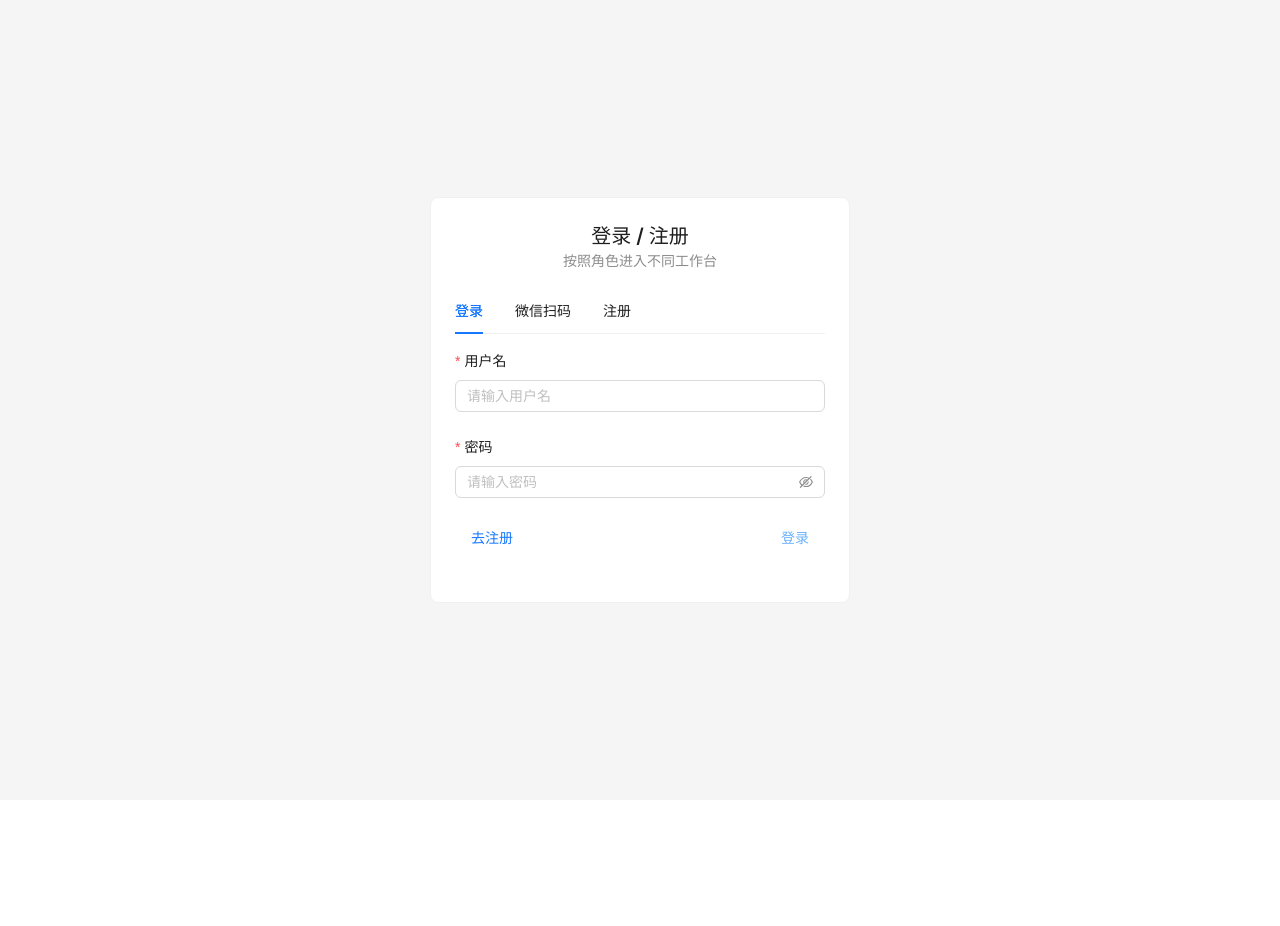
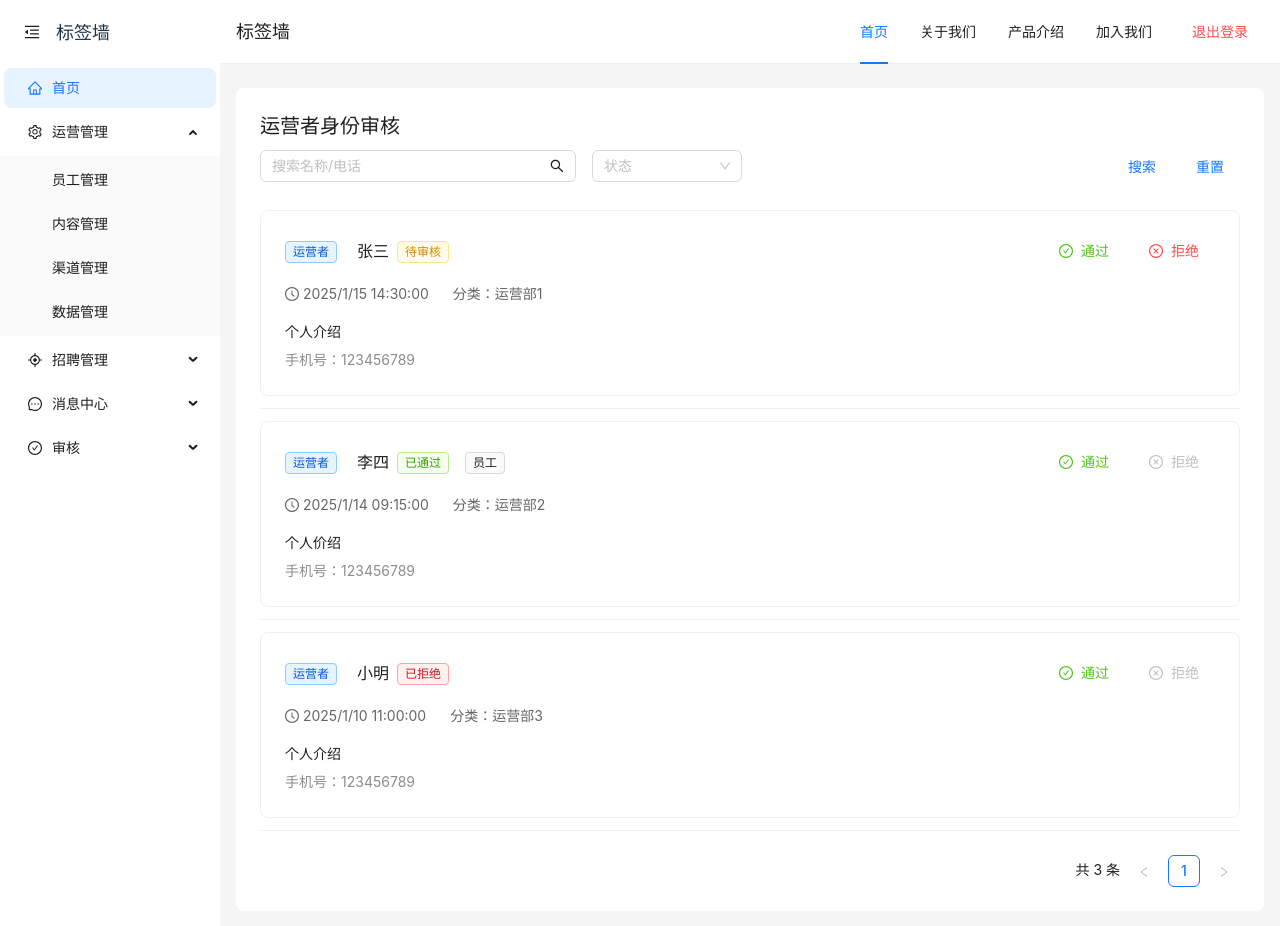
Before and after one commit to xiyangyanghemeiyangyang/adwall2, a React (Vite) app: page /page/manger/operator-audit in a window 1280 px wide. Before the commit this address led to /login. Shown: the top 926 px of the page. Before the commit the page ends 800 px from the top, so only its background shows below. Built offline with nearby package versions, Linux system fonts and the light colour scheme.

Commit message:
审核运营者功能的初步实现

```diff
--- /dev/null
+++ b/src/api/manger/operatorAudit.ts
@@ -0,0 +1,81 @@
+// src/api/operator/operatorAudit.ts
+export type AuditStatus = '待审核' | '已通过' | '已拒绝';
+
+export interface OperatorApplicant {
+  id: string;
+  name: string;            // 应用/用户名称
+  phone: string;           // 微信App ID
+     // Universal Link
+  submitTime: string;      // ISO 时间
+  category: string;        // 分类
+  desc: string;            // 简述
+  status: AuditStatus;
+  role?: '员工' | '管理员' | '访客'; // 审核通过后赋默认“员工”
+}
+
+let applicants: OperatorApplicant[] = [
+  {
+    id: 'OA20250001',
+    name: '张三',
+    phone: '123456789',
+
+    submitTime: '2025-01-15T14:30:00Z',
+    category: '运营部1',
+    desc: '个人介绍',
+    status: '待审核',
+  },
+  {
+    id: 'OA20250002',
+    name: '李四',
+    phone: '123456789',
+
+    submitTime: '2025-01-14T09:15:00Z',
+    category: '运营部2',
+    desc: '个人价绍',
+    status: '已通过',
+    role: '员工',
+  },
+  {
+    id: 'OA20250003',
+    name: '小明',
+    phone: '123456789',
+
+    submitTime: '2025-01-10T11:00:00Z',
+    category: '运营部3',
+    desc: '个人介绍',
+    status: '已拒绝',
+  },
+];
+
+const delay = <T,>(data: T, ms = 300) => new Promise<T>(r => setTimeout(() => r(data), ms));
+
+export const operatorAuditApi = {
+  async list(params: { page?: number; pageSize?: number; keyword?: string; status?: AuditStatus | '' } = {}) {
+    const { page = 1, pageSize = 10, keyword = '', status = '' } = params;
+    let list = applicants.slice();
+    if (keyword) {
+      const k = keyword.trim();
+      list = list.filter(x => x.name.includes(k) || x.phone.includes(k));
+    }
+    if (status) list = list.filter(x => x.status === status);
+    const total = list.length;
+    const data = list.slice((page - 1) * pageSize, page * pageSize);
+    return delay({ data, total, page, pageSize });
+  },
+
+  async approve(id: string) {
+    const one = applicants.find(a => a.id === id);
+    if (!one) return delay(false);
+    one.status = '已通过';
+    one.role = '员工'; // 默认角色
+    return delay(true);
+  },
+
+  async reject(id: string, reason?: string) {
+    const one = applicants.find(a => a.id === id);
+    if (!one) return delay(false);
+    one.status = '已拒绝';
+    // 可在真实接口中记录 reason
+    return delay(true);
+  },
+};
--- a/src/layouts/manger/MainLayout.tsx
+++ b/src/layouts/manger/MainLayout.tsx
@@ -118,7 +118,7 @@ const MainLayout = () => {
           label: '简历审核',
         },
         {
-          key: 'operaterid-audit',
+          key: 'operator-audit',
           label: '运营者身份审核',
         },
       ],
--- a/src/pages/manager/BJobManagement.tsx
+++ b/src/pages/manager/BJobManagement.tsx
@@ -368,7 +368,7 @@ const BJobManagement = () => {
               <div style={{ textAlign: 'right', marginTop: 12 }}>
                 <Space>
                   <Button onClick={() => handleReject(current)} danger icon={<CloseCircleOutlined />}>驳回</Button>
-                  <Button type="primary" onClick={() => handleApprove(current)} icon={<CheckCircleOutlined />}>通过</Button>
+                  <Button type="link" onClick={() => handleApprove(current)} icon={<CheckCircleOutlined />}>通过</Button>
                 </Space>
               </div>
             )}
--- /dev/null
+++ b/src/pages/manager/OperatorAudit.tsx
@@ -0,0 +1,177 @@
+// src/pages/manager/OperatorAudit.tsx
+import { useEffect, useState } from 'react';
+import { Card, List, Tag, Space, Button, Input, Select, Row, Col, Typography, message, Modal } from 'antd';
+import { CheckCircleOutlined, CloseCircleOutlined, SearchOutlined, ClockCircleOutlined } from '@ant-design/icons';
+import { operatorAuditApi, type OperatorApplicant, type AuditStatus } from '../../api/manger/operatorAudit';
+
+const { Title, Text } = Typography;
+const { Option } = Select;
+
+const statusColor: Record<AuditStatus, string> = {
+  '待审核': 'gold',
+  '已通过': 'green',
+  '已拒绝': 'red',
+};
+
+const OperatorAudit = () => {
+  const [loading, setLoading] = useState(false);
+  const [data, setData] = useState<OperatorApplicant[]>([]);
+  const [total, setTotal] = useState(0);
+  const [page, setPage] = useState(1);
+  const [pageSize] = useState(10);
+  const [keyword, setKeyword] = useState('');
+  const [status, setStatus] = useState<AuditStatus | ''>('');
+
+  const fetchList = async (toPage = page) => {
+    setLoading(true);
+    try {
+      const res = await operatorAuditApi.list({ page: toPage, pageSize, keyword, status });
+      setData(res.data);
+      setTotal(res.total);
+      setPage(res.page);
+    } finally {
+      setLoading(false);
+    }
+  };
+
+  useEffect(() => {
+    fetchList(1);
+    // eslint-disable-next-line react-hooks/exhaustive-deps
+  }, []);
+
+  const approve = async (record: OperatorApplicant) => {
+    const ok = await operatorAuditApi.approve(record.id);
+    if (ok) {
+      message.success('已通过，已为其分配默认角色：员工');
+      fetchList();
+    } else {
+      message.error('操作失败');
+    }
+  };
+
+  // 拒绝弹窗状态
+  const [rejectOpen, setRejectOpen] = useState(false);
+  const [rejectTarget, setRejectTarget] = useState<OperatorApplicant | null>(null);
+  const [rejectReason, setRejectReason] = useState('');
+
+  const openReject = (record: OperatorApplicant) => {
+    setRejectTarget(record);
+    setRejectReason('');
+    setRejectOpen(true);
+  };
+
+  const submitReject = async () => {
+    if (!rejectTarget) return;
+    const reason = rejectReason.trim();
+    if (!reason) return;
+    const ok = await operatorAuditApi.reject(rejectTarget.id, reason);
+    if (ok) {
+      message.success('已拒绝');
+      setRejectOpen(false);
+      setRejectTarget(null);
+      setRejectReason('');
+      fetchList();
+    } else {
+      message.error('操作失败');
+    }
+  };
+
+  return (
+    <div>
+      <Title level={4}>运营者身份审核</Title>
+
+      <Row gutter={[16, 16]} style={{ marginBottom: 16 }}>
+        <Col xs={24} sm={12} md={8}>
+          <Input
+            placeholder="搜索名称/电话"
+            allowClear
+            value={keyword}
+            onChange={(e) => setKeyword(e.target.value)}
+            onPressEnter={() => fetchList(1)}
+            suffix={<SearchOutlined onClick={() => fetchList(1)} />}
+          />
+        </Col>
+        <Col xs={24} sm={12} md={4}>
+          <Select placeholder="状态" allowClear value={status || undefined} onChange={(v) => setStatus((v || '') as AuditStatus | '')} style={{ width: '100%' }}>
+            <Option value="待审核">待审核</Option>
+            <Option value="已通过">已通过</Option>
+            <Option value="已拒绝">已拒绝</Option>
+          </Select>
+        </Col>
+        <Col xs={24} md={12} style={{ textAlign: 'right' }}>
+          <Space>
+            <Button type="link" onClick={() => fetchList(1)}>搜索</Button>
+            <Button type="link" onClick={() => { setKeyword(''); setStatus(''); fetchList(1); }}>重置</Button>
+          </Space>
+        </Col>
+      </Row>
+
+      <List
+        loading={loading}
+        itemLayout="vertical"
+        dataSource={data}
+        pagination={{
+          current: page,
+          pageSize,
+          total,
+          showSizeChanger: false,
+          onChange: (cp) => fetchList(cp),
+          showTotal: (t) => `共 ${t} 条`,
+        }}
+        renderItem={(item) => (
+          <List.Item>
+            <Card>
+              <Space direction="vertical" style={{ width: '100%' }} size="middle">
+                <Space align="center" size="large" style={{ justifyContent: 'space-between', width: '100%' }}>
+                  <Space align="center">
+                    <Tag color="blue" style={{ marginRight: 12 }}>运营者</Tag>
+                    <Title level={5} style={{ margin: 0 }}>{item.name}</Title>
+                    <Tag color={statusColor[item.status]}>{item.status}</Tag>
+                    {item.role && <Tag>{item.role}</Tag>}
+                  </Space>
+                  <Space>
+                    <Button type="link" style={{ color: '#52c41a' }} icon={<CheckCircleOutlined />} disabled={item.status !== '待审核'} onClick={() => approve(item)}>通过</Button>
+                    <Button type="link" danger icon={<CloseCircleOutlined />} disabled={item.status !== '待审核'} onClick={() => openReject(item)}>拒绝</Button>
+                  </Space>
+                </Space>
+
+                <Space style={{ color: '#666' }} size="large" wrap>
+                  <span><ClockCircleOutlined /> {new Date(item.submitTime).toLocaleString('zh-CN')}</span>
+                  <span>分类：{item.category}</span>
+                </Space>
+
+                <Space direction="vertical" size={6}>
+                  <Text>{item.desc}</Text>
+                  <Text type="secondary">手机号：{item.phone}</Text>
+                </Space>
+              </Space>
+            </Card>
+          </List.Item>
+        )}
+      />
+
+<Modal
+        title="拒绝申请"
+        open={rejectOpen}
+        onCancel={() => setRejectOpen(false)}
+        footer={
+          <Space>
+            <Button type="link" onClick={() => setRejectOpen(false)}>取消</Button>
+            <Button type="link" onClick={submitReject} disabled={!rejectReason.trim()}>确定</Button>
+          </Space>
+        }
+      >
+        <Input.TextArea
+          rows={4}
+          value={rejectReason}
+          onChange={(e) => setRejectReason(e.target.value)}
+          placeholder="请填写拒绝理由（必填）"
+        />
+      </Modal>
+    </div>
+
+
+  );
+};
+
+export default OperatorAudit;
--- a/src/routes/index.tsx
+++ b/src/routes/index.tsx
@@ -25,6 +25,7 @@ import BJobManagement from '../pages/manager/BJobManagement';
 
 
 import ChannelManagement from '../pages/manager/ChannelManagement';
+import OperatorAudit from '../pages/manager/OperatorAudit';
 
 const router = createBrowserRouter([
   {
@@ -87,6 +88,10 @@ const router = createBrowserRouter([
         element: <BJobManagement />,
       },
       {
+        path: 'operator-audit',
+        element: <OperatorAudit />,
+      },
+      {
         path: 'workbench/homepage',
         element: <Dashboard />,
       },
```
Also changed, not shown: 屏幕截图 2025-09-15 161447.png (added).
